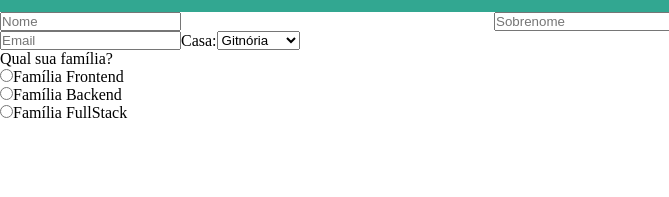
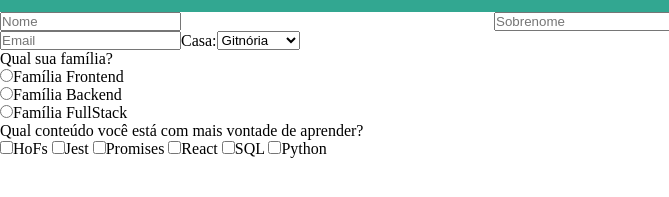
Before and after one commit to rafaelribeiro96/project-trybewarts, a plain HTML site: page index.html in a window 1280 px wide. Shown: the part 55-252 px from the top of the page, 0-669 px from the left. Drawn offline with Linux system fonts and the light colour scheme.

Commit message:
Requisito 13

```diff
--- a/index.html
+++ b/index.html
@@ -35,12 +35,34 @@
           <option value="Pytherina" id="pytherina-house">Pytherina</option>
         </select>
       </div>
-      <div id="radio-family">
+      <div class="family-select form-check">
         <label for="family" id="label-family">Qual sua família?</label>
         <div class="label-radio"><input type="radio" name="family" id="Frontend" value="Frontend"><label for="Frontend">Família Frontend</label></div>
         <div class="label-radio"><input type="radio" name="family" id="Backend" value="Backend"><label for="Backend">Família Backend</label></div>
         <div class="label-radio"><input type="radio" name="family" id="FullStack" value="FullStack"><label for="FullStack">Família FullStack</label></div>
       </div>
+      <div class="tecnologies-select">
+        <label id="label-content">Qual conteúdo você está com mais vontade de aprender?</label>
+        <br>
+        <label for="hofs">
+            <input type="checkbox" class="subject" value="HoFs" id="hofs">HoFs
+        </label>
+        <label for="jest">
+            <input type="checkbox" class="subject" value="Jest" id="jest">Jest
+        </label>
+        <label for="promises">
+            <input type="checkbox" class="subject" value="Promises" id="promises">Promises
+        </label>
+        <label for="react">
+            <input type="checkbox" class="subject" value="React" id="react">React
+        </label>
+        <label for="sql">
+            <input type="checkbox" class="subject" value="SQL" id="sql">SQL
+        </label>
+        <label for="python">
+            <input type="checkbox" class="subject" value="Python" id="python">Python
+        </label>
+    </div>
     </form>
     <img src="images/trybewarts-colored.svg" id="trybewarts-forms-logo" alt="Logo colorido Trybewarts">
   </main>
```
